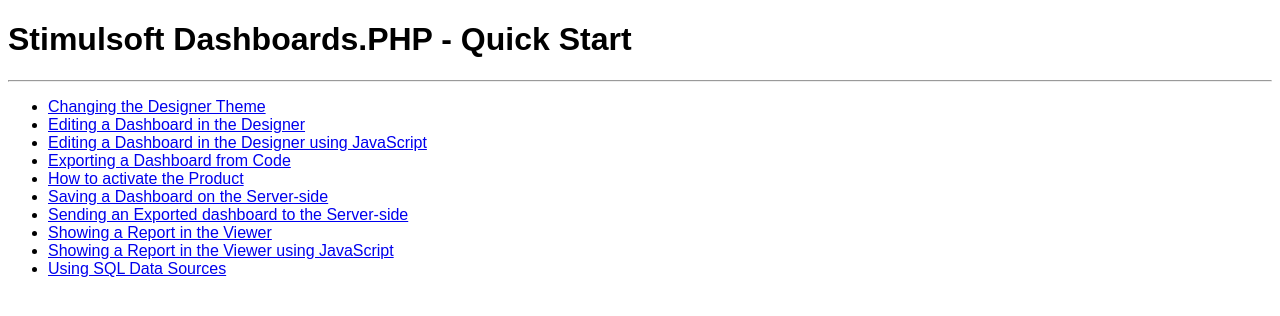
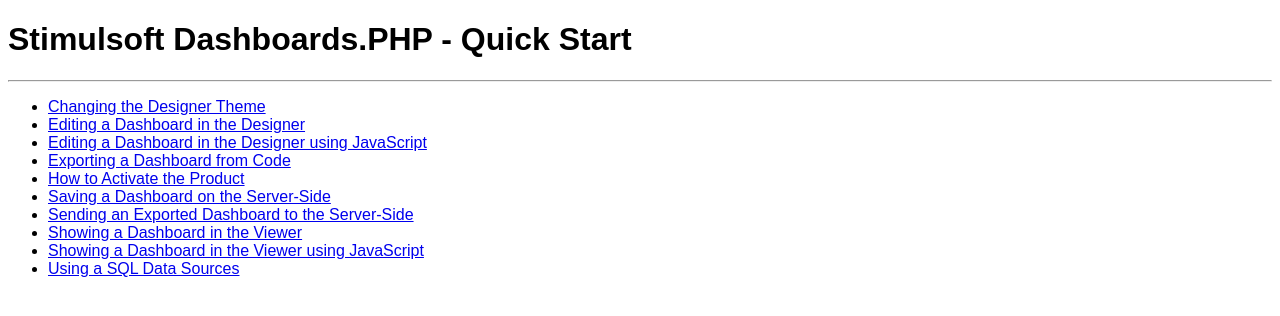
Before and after one commit to stimulsoft/Samples-Dashboards.PHP, a PHP site: page / in a window 1280 px wide. Shown: the top 316 px of the page. Run offline with PHP 8.4, Linux system fonts and the light colour scheme.

Commit message:
Some fixes

```diff
--- a/index.php
+++ b/index.php
@@ -18,13 +18,13 @@
     <li><a href="Editing a Dashboard in the Designer.php">Editing a Dashboard in the Designer</a></li>
     <li><a href="Editing a Dashboard in the Designer using JavaScript.php">Editing a Dashboard in the Designer using JavaScript</a></li>
     <li><a href="Exporting a Dashboard from Code.php">Exporting a Dashboard from Code</a></li>
-    <li><a href="How to activate the Product.php">How to activate the Product</a></li>
-    <li><a href="Saving a Dashboard on the Server-side.php">Saving a Dashboard on the Server-side</a></li>
-    <!--<li><a href="Selective loading of Scripts for Project minimization.php">Selective loading of Scripts for Project minimization</a></li>-->
-    <li><a href="Sending an Exported dashboard to the Server-side.php">Sending an Exported dashboard to the Server-side</a></li>
-    <li><a href="Showing a Dashboard in the Viewer.php">Showing a Report in the Viewer</a></li>
-    <li><a href="Showing a Dashboard in the Viewer using JavaScript.php">Showing a Report in the Viewer using JavaScript</a></li>
-    <li><a href="Using SQL Data Sources.php">Using SQL Data Sources</a></li>
+    <li><a href="How to Activate the Product.php">How to Activate the Product</a></li>
+    <li><a href="Saving a Dashboard on the Server-Side.php">Saving a Dashboard on the Server-Side</a></li>
+    <!--<li><a href="Loading Scripts in Part to Minify Project.php">Loading Scripts in Part to Minify Project</a></li>-->
+    <li><a href="Sending an Exported Dashboard to the Server-Side.php">Sending an Exported Dashboard to the Server-Side</a></li>
+    <li><a href="Showing a Dashboard in the Viewer.php">Showing a Dashboard in the Viewer</a></li>
+    <li><a href="Showing a Dashboard in the Viewer using JavaScript.php">Showing a Dashboard in the Viewer using JavaScript</a></li>
+    <li><a href="Using a SQL Data Sources.php">Using a SQL Data Sources</a></li>
 </ul>
 
 </body>
```
